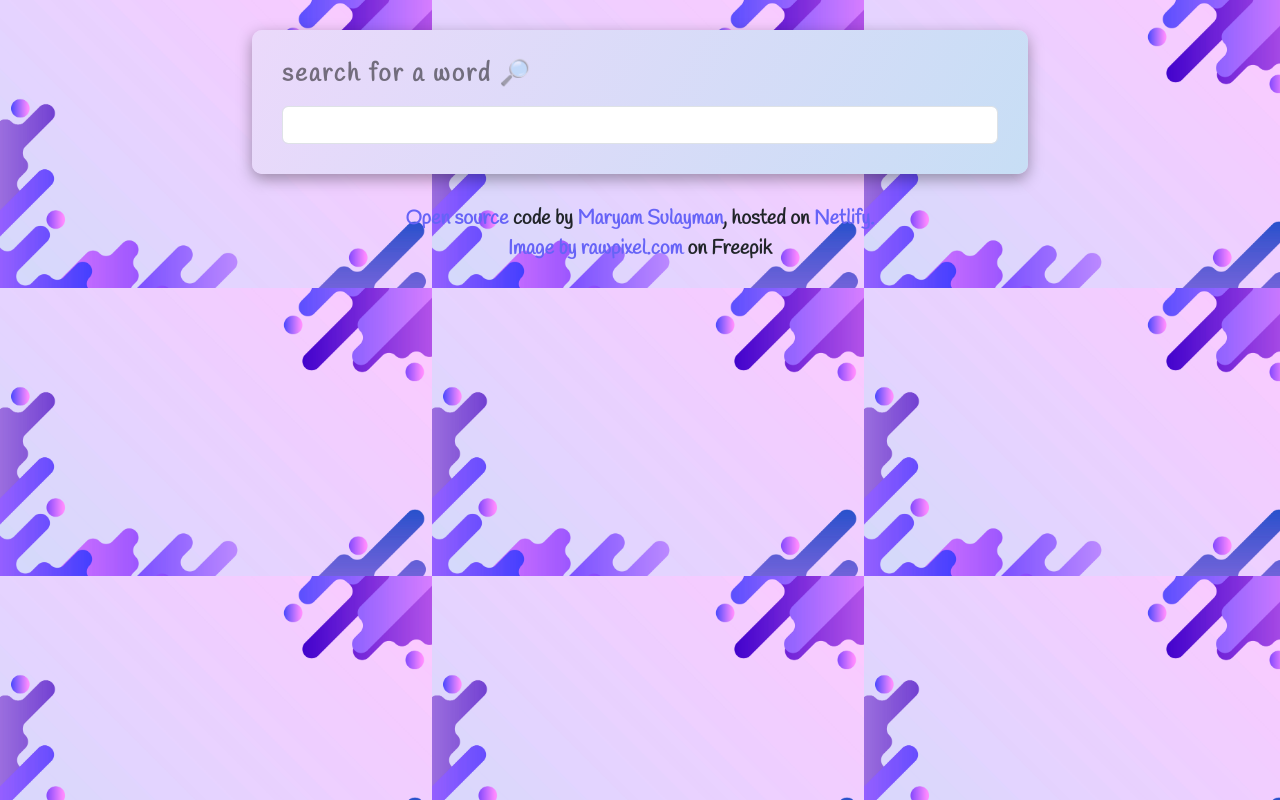
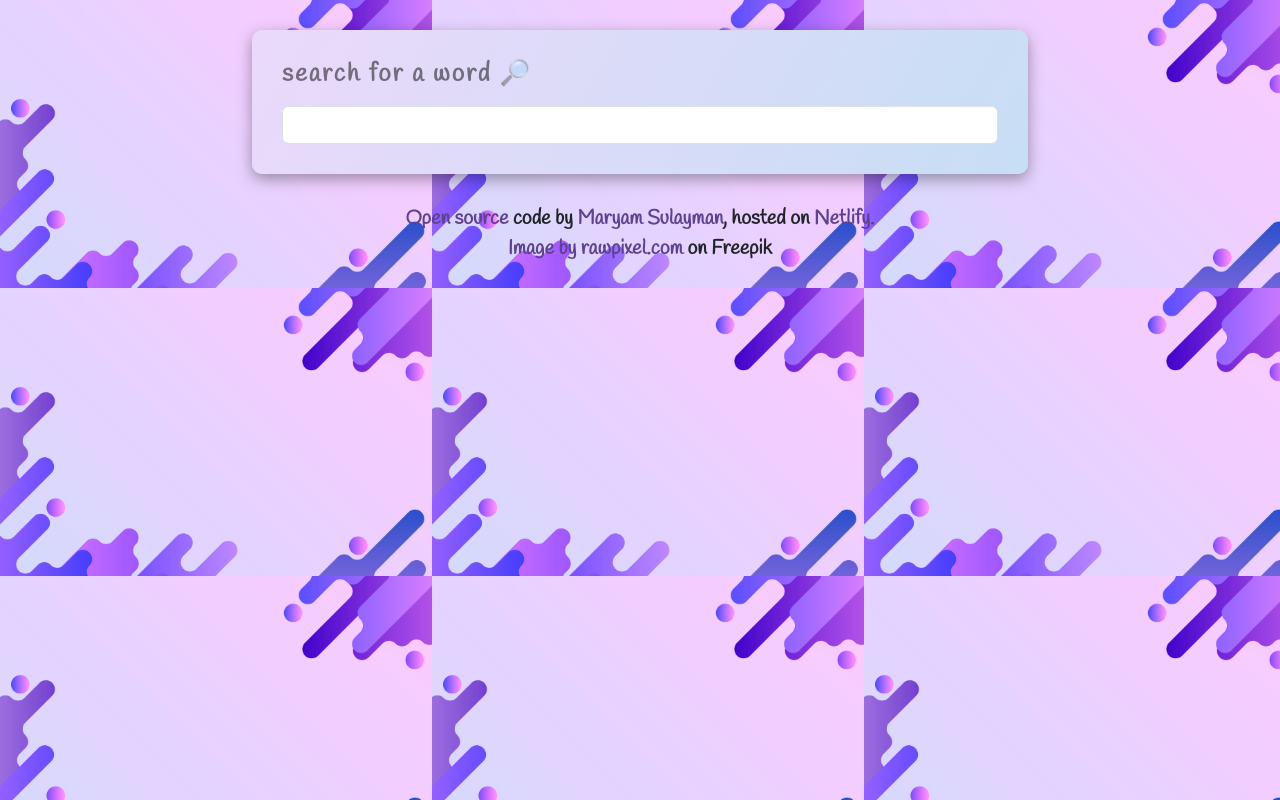
Before and after one commit to maryam-sulayman/react-dictionary, a React (Create React App) app: page / in a window 1280 px wide. Built offline with nearby package versions, Linux system fonts and the light colour scheme; no server answers.

Commit message:
Update App.css

```diff
--- a/src/App.css
+++ b/src/App.css
@@ -5,7 +5,7 @@
 }
 .App a {
   text-decoration: none;
-  color: #6663f7;
+  color: #5e428f;
 }
 body {
   background-image: url("./images/image1.jpg");
```
